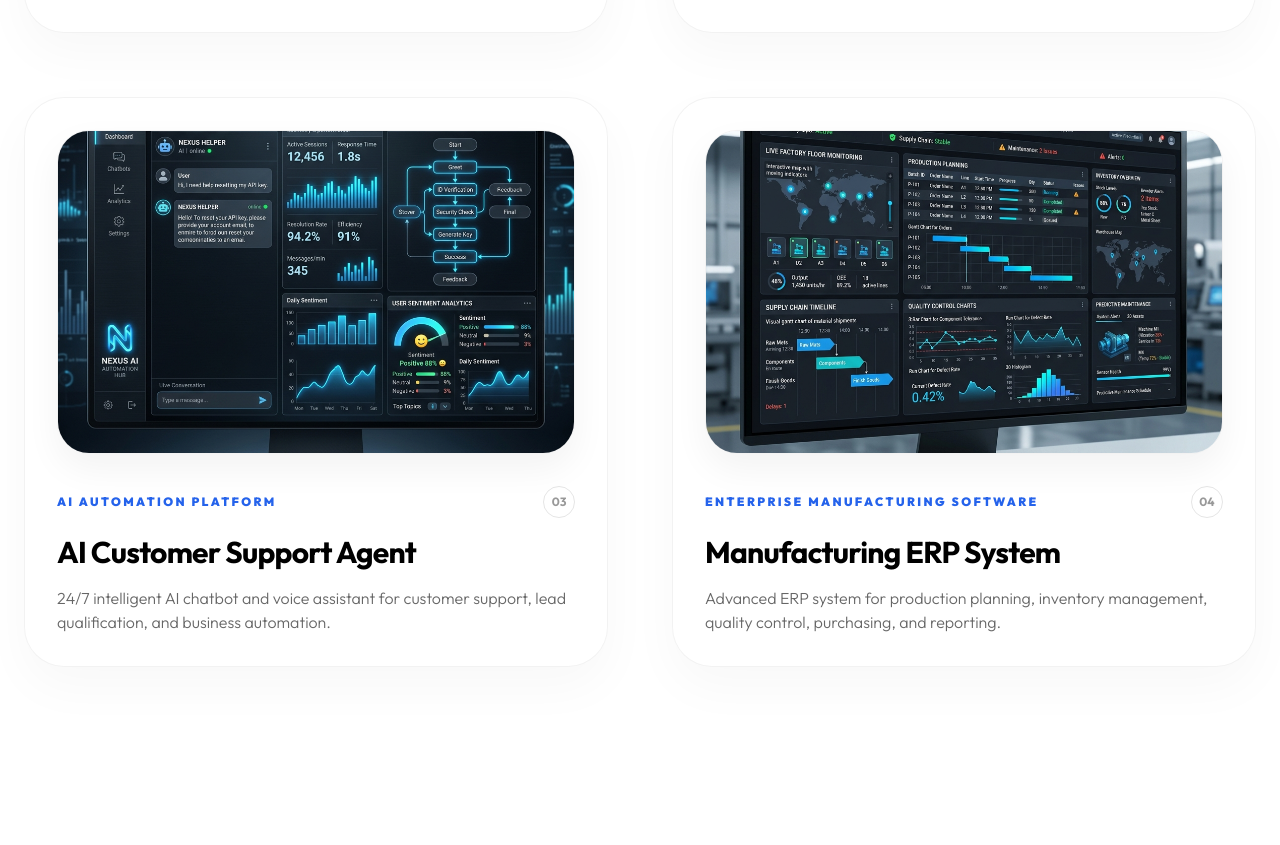
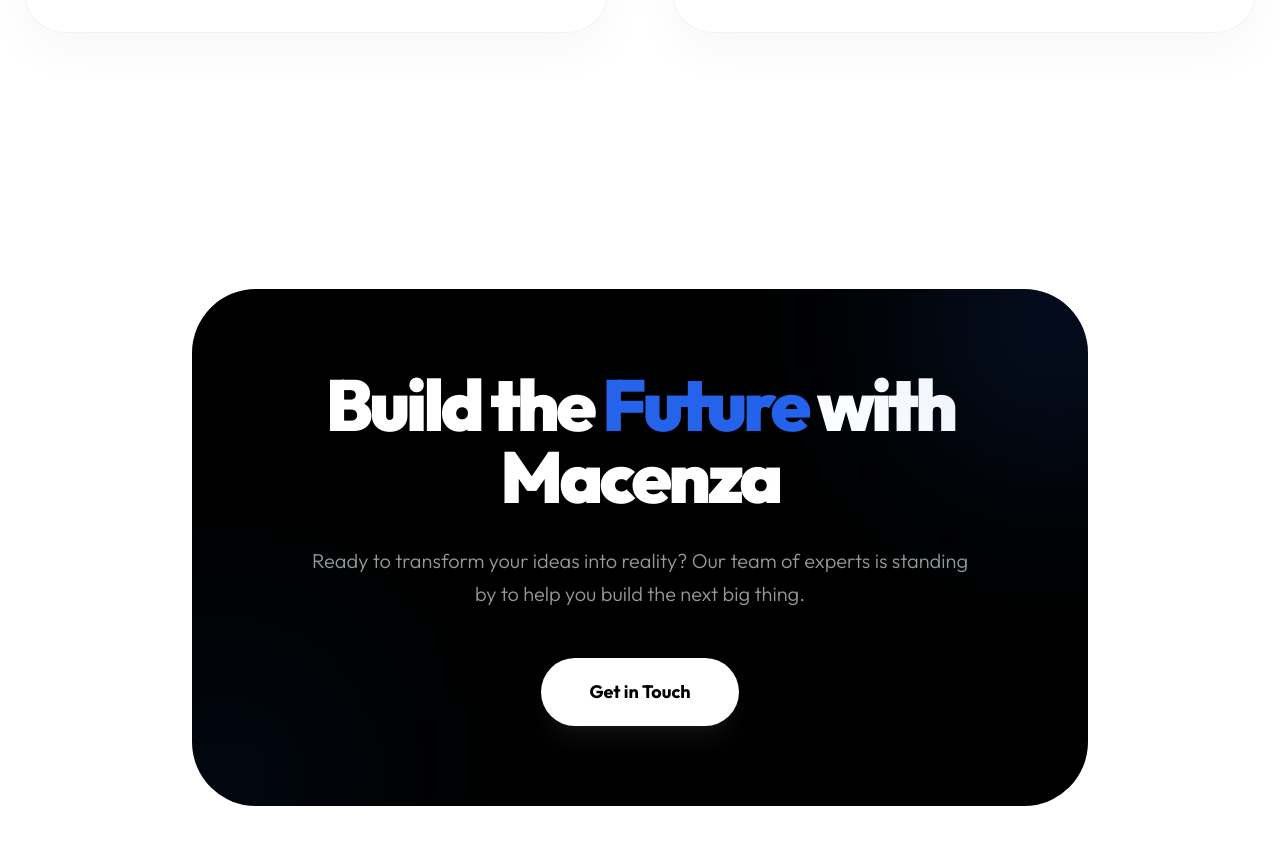
Before and after one commit to macenza/macenza-other, a React (Vite) app: page / in a window 1280 px wide. Shown: the part 7767-8612 px from the top of the page. Built offline with nearby package versions, Linux system fonts and the light colour scheme.

Commit message:
remove 2 grids from home page projects

```diff
--- a/src/pages/Home.jsx
+++ b/src/pages/Home.jsx
@@ -71,20 +71,6 @@
       category: "Human Resource Management System",
       desc: "Complete employee management platform with payroll, attendance, leave tracking, recruitment, and analytics dashboards.",
       image: "/portfolio/hrms_saas.png",
-      buttonText: "View Project"
-    },
-    {
-      name: "AI Customer Support Agent",
-      category: "AI Automation Platform",
-      desc: "24/7 intelligent AI chatbot and voice assistant for customer support, lead qualification, and business automation.",
-      image: "/portfolio/ai_support.png",
-      buttonText: "View Project"
-    },
-    {
-      name: "Manufacturing ERP System",
-      category: "Enterprise Manufacturing Software",
-      desc: "Advanced ERP system for production planning, inventory management, quality control, purchasing, and reporting.",
-      image: "/portfolio/manufacturing_erp.png",
       buttonText: "View Project"
     }
   ];
```
